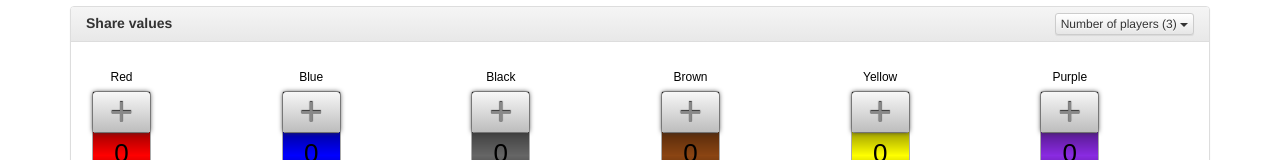
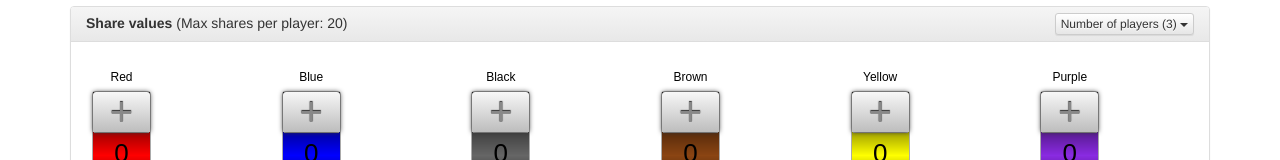
Before and after one commit to ZeroOne3010/paris-connection-helper, a plain HTML site: page index.html in a window 1280 px wide. Shown: the top 160 px of the page. Drawn offline with nearby package versions, Linux system fonts and the light colour scheme.

Commit message:
Show the maximum number of shares that each player can have before they are penalized.

```diff
--- a/index.html
+++ b/index.html
@@ -20,6 +20,7 @@
 	<div class="panel panel-default">
 		<div class="panel-heading">
 			<strong>Share values</strong>
+			<span>(Max shares per player: {{allowedLocomotivesByNumberOfPlayers[numPlayers]}})</span>
 			<div class="btn-group pull-right">
 				<button type="button" class="btn btn-default dropdown-toggle btn-xs" data-toggle="dropdown">
 					Number of players ({{numPlayers}}) <span class="caret"></span>
```
